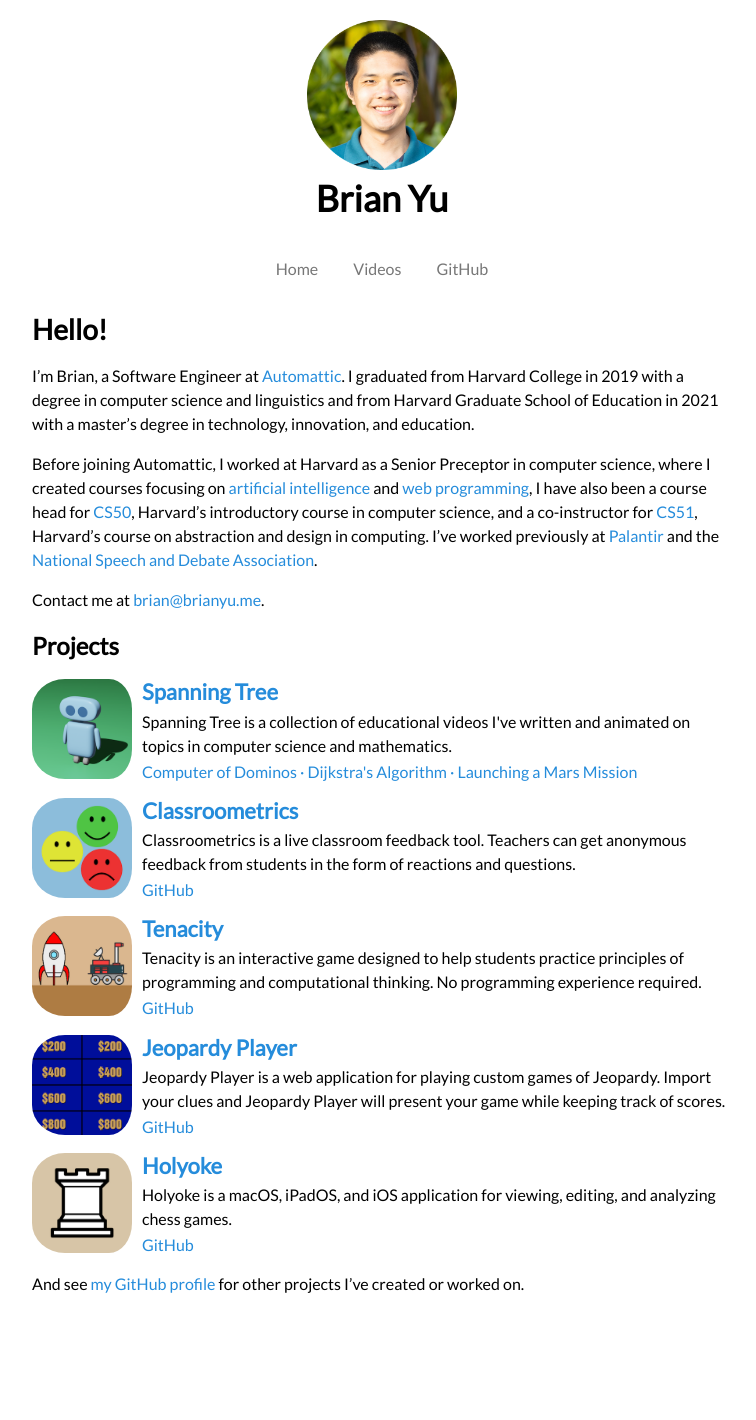
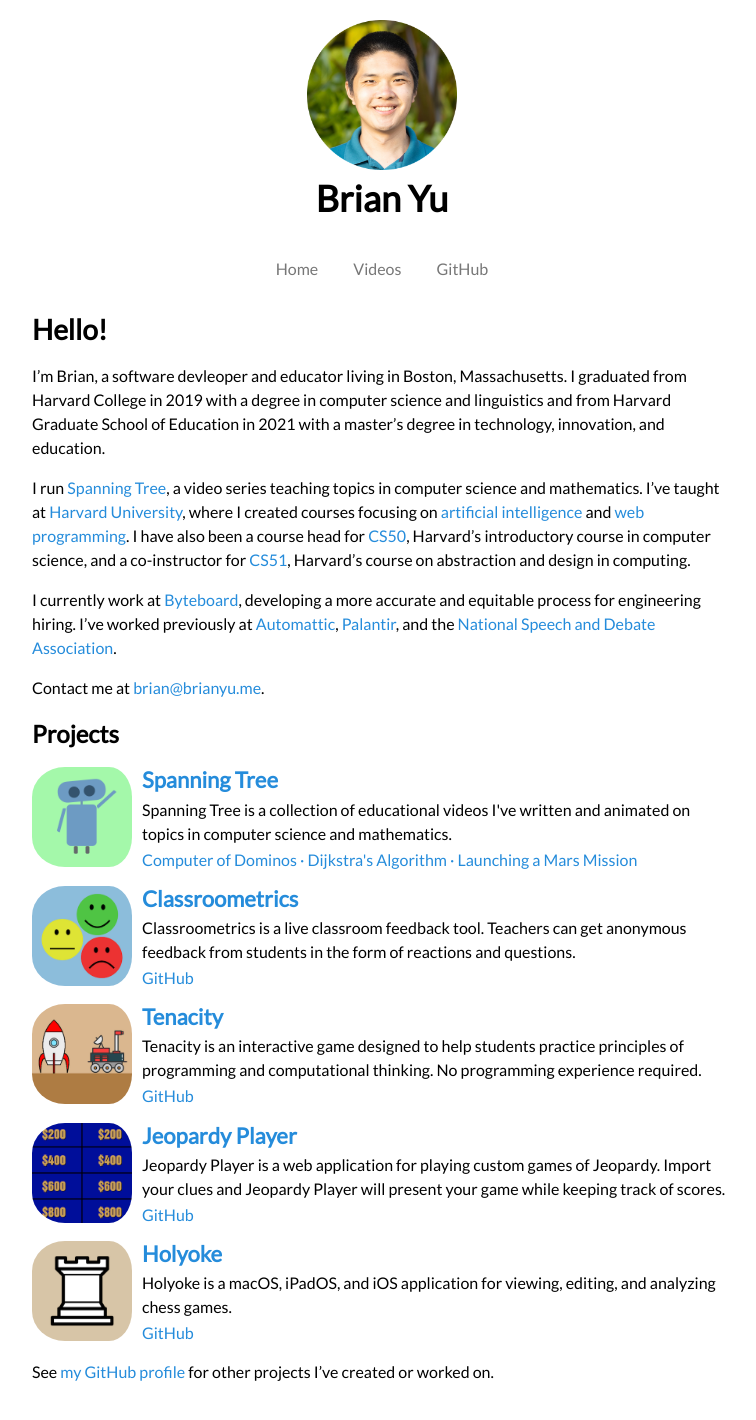
Before and after one commit to krishnadevz/homepage, a Jekyll site: the page built from index.md, in a window 1280 px wide. Shown: the whole page, without its empty margins (258-1014 px from the left). Built offline with Jekyll 4.4.1, drawn with Linux system fonts in a browser that asks for light colours; nearby versions of some CDN libraries; our own code applies the rules of GitHub Pages for plain Markdown files; before the commit the page ends 1332 px from its top, so only the background shows below that.

Commit message:
Update intro paragraph and projects

```diff
--- a/index.md
+++ b/index.md
@@ -4,15 +4,15 @@ layout: default
 
 # Hello!
 
-I'm Brian, a Software Engineer at [Automattic](https://automattic.com).
+I'm Brian, a software devleoper and educator living in Boston, Massachusetts.
 I graduated from Harvard College in 2019 with a degree in computer science and linguistics
 and from Harvard Graduate School of Education in 2021 with a master's degree in technology, innovation, and education.
 
-Before joining Automattic, I worked at Harvard as a Senior Preceptor in computer science,
-where I created courses focusing on [artificial intelligence](https://www.edx.org/course/cs50s-introduction-to-artificial-intelligence-with-python)
-and [web programming](https://www.edx.org/course/cs50s-web-programming-with-python-and-javascript),
+I run [Spanning Tree](https://youtube.com/spanningtree), a video series teaching topics in computer science and mathematics. I've taught at [Harvard University](https://harvard.edu), where I created courses focusing on [artificial intelligence](https://edx.org/course/cs50s-introduction-to-artificial-intelligence-with-python)
+and [web programming](https://edx.org/course/cs50s-web-programming-with-python-and-javascript).
 I have also been a course head for [CS50](https://cs50.harvard.edu/), Harvard's introductory course in computer science, and a co-instructor for [CS51](https://cs51.io/), Harvard's course on abstraction and design in computing.
-I've worked previously at [Palantir](https://www.palantir.com) and the [National Speech and Debate Association](https://www.speechanddebate.org).
+
+I currently work at [Byteboard](https://byteboard.dev), developing a more accurate and equitable process for engineering hiring. I've worked previously at [Automattic](https://automattic.com), [Palantir](https://palantir.com), and the [National Speech and Debate Association](https://speechanddebate.org).
 
 Contact me at <brian@brianyu.me>.
 
```
Also changed, not shown: other parts of index.md (+1 -1 lines), Gemfile (+2 -27 lines), videos.md (+1 -6 lines), Gemfile.lock, assets/images/projects/spanning-tree.png.
